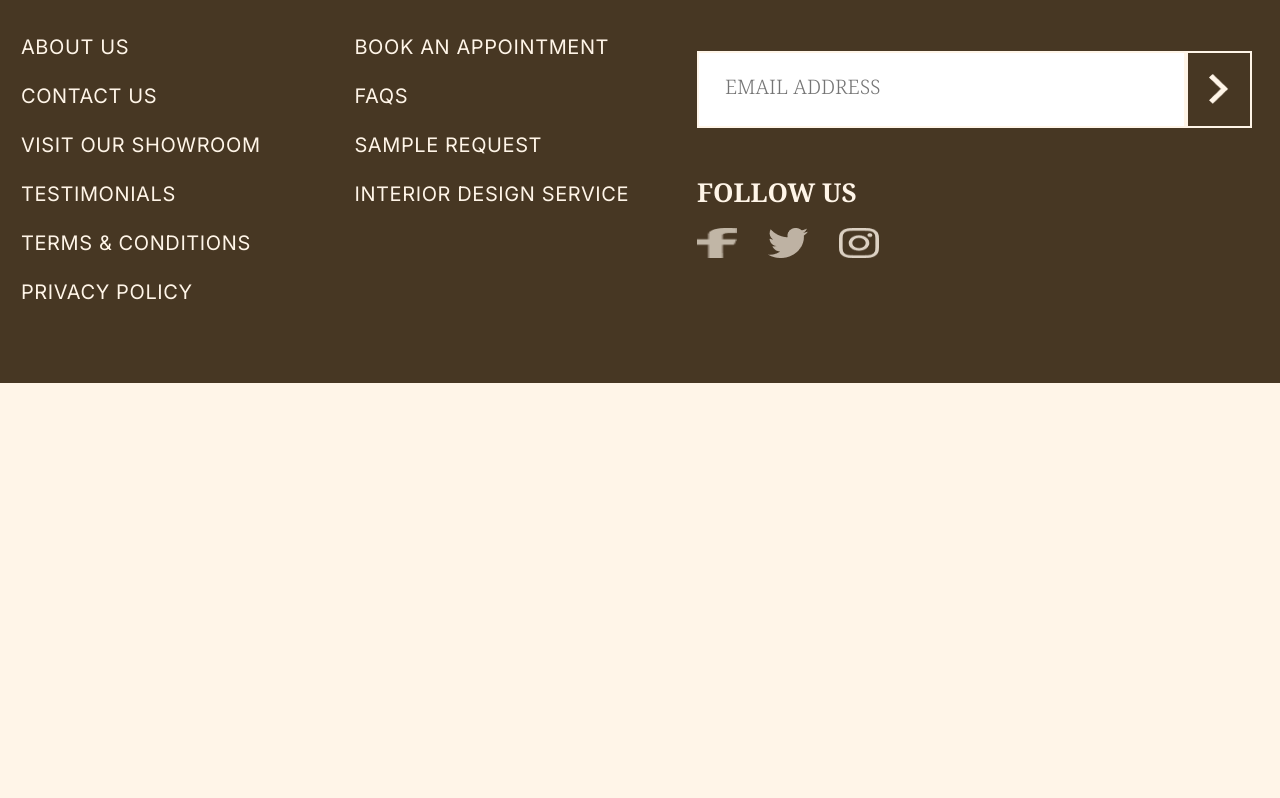
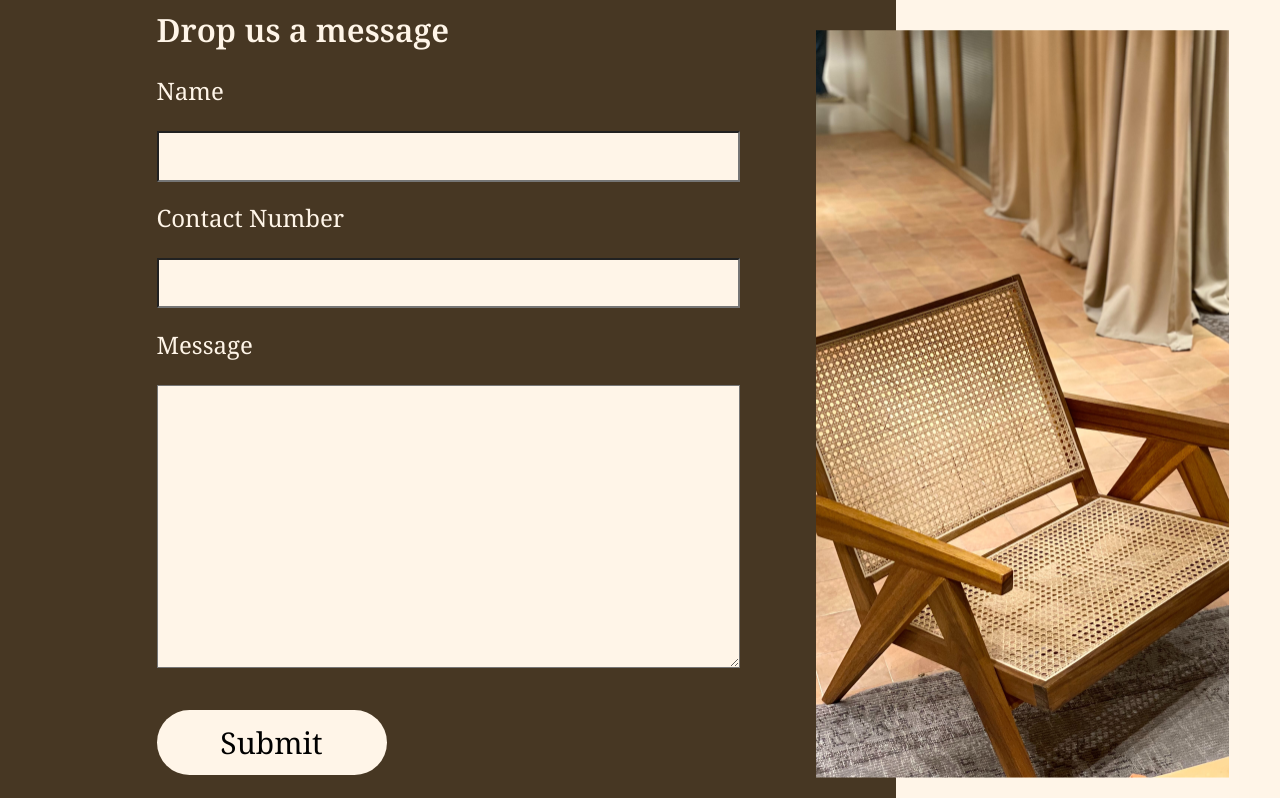
Before and after one commit to dvelatcodes/ture, a Next.js app: page / in a window 1280 px wide. Shown: the part 3322-4120 px from the top of the page. Before the commit the page ends 3705 px from the top, so only its background shows below. Built offline with nearby package versions, Linux system fonts and the light colour scheme.

Commit message:
created inquiry section

```diff
--- a/src/app/homeComponents/Inquiry/Inquiry.jsx
+++ b/src/app/homeComponents/Inquiry/Inquiry.jsx
@@ -1,8 +1,38 @@
 import React from 'react'
 import './styles.scss'
+import { Button } from '@/app/generalComponents';
+import images from '@/app/assets';
+import Image from 'next/image';
 const Inquiry = () => {
   return (
-    <div>Inquiry</div>
+    <div className='inquiry'>
+      <div className="inquiry-left-cover">
+          <div className="inquiry-left">
+          <h4>
+            Drop us a message
+          </h4>
+          <form action="#">
+            <label htmlFor="name">
+              Name
+            </label>
+            <input type="text" name="name" />
+            <label htmlFor="dial">
+              Contact Number
+            </label>
+            <input type="number" name="dial" />
+            <label htmlFor="message">
+              Message
+            </label>
+            <textarea name="message" cols="30" rows="10"></textarea>
+            <Button text='Submit' className='primary-button' type='button'/>
+          </form>
+        </div>
+      </div>
+
+      <div className="inquiry-right">
+        <Image src={images.inputImage} alt='image input' width={413} height={748.212} placeholder='blur' blurDataURL='/_next/image?url=%2F_next%2Fstatic%2Fmedia%2Finput-image.4c2db098.png&w=4&q=70'/>
+      </div>
+    </div>
   )
 }
 
--- a/src/app/homeComponents/Inquiry/styles.scss
+++ b/src/app/homeComponents/Inquiry/styles.scss
@@ -0,0 +1,79 @@
+.inquiry {
+  max-width: 1474px;
+  width: 100vw;
+  margin: 0 auto 80px auto;
+  height: auto;
+  display: flex;
+  align-items: center;
+
+  .inquiry-left-cover {
+    background: #473723;
+    width: 1047px;
+    padding: 102.54px 0 127.89px 0;
+    display: flex;
+    align-items: center;
+    justify-content: center;
+    @media screen and (max-width: 1379px) {
+      width: 70vw;
+    }
+    .inquiry-left {
+      width: auto;
+      display: flex;
+      flex-direction: column;
+      align-items: flex-start;
+
+      h4 {
+        color: #fff5e8;
+        font-family: var(--Noto_Serif);
+        font-size: 32px;
+        font-style: normal;
+        font-weight: 600;
+        line-height: normal;
+        margin-bottom: 23.67px;
+      }
+      form {
+        display: flex;
+        flex-direction: column;
+        align-items: flex-start;
+        width: auto;
+        label {
+          color: #fff5e8;
+          font-family: var(--Noto_Serif);
+          font-size: 24px;
+          font-style: normal;
+          font-weight: 400;
+          line-height: normal;
+          margin-bottom: 23.44px;
+          display: block;
+        }
+        input {
+          width: 583px;
+          height: 50.761px;
+          margin-bottom: 19.8px;
+          background: #fff5e8;
+          display: block;
+        }
+        textarea {
+          width: 583px;
+          height: 283.244px;
+          background: #fff5e8;
+          margin-bottom: 41.62px;
+          display: block;
+        }
+      }
+    }
+  }
+
+  .inquiry-right {
+    position: relative;
+    z-index: 100;
+    img {
+      position: absolute;
+      margin: auto;
+      top: 0;
+      bottom: 0;
+      right: 0;
+      left: -5rem;
+    }
+  }
+}
```
